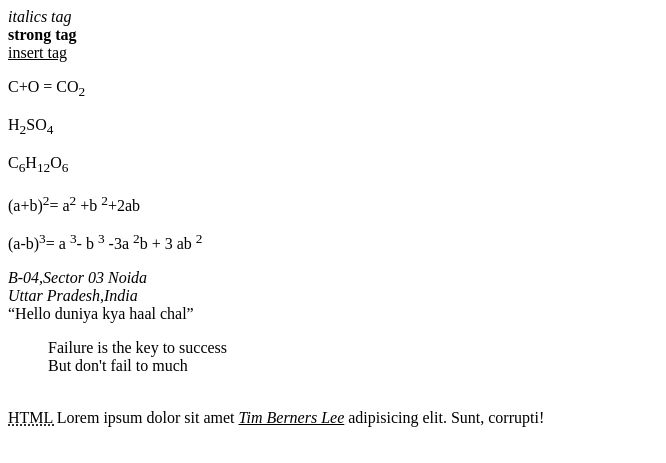
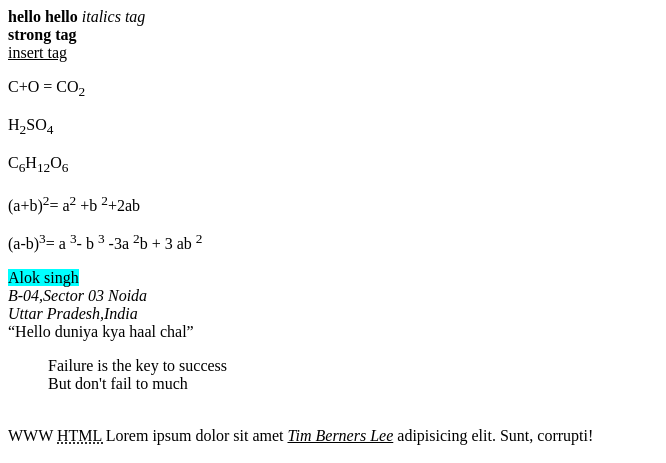
Before and after one commit to aloksingh72/Frontend, a plain HTML site: page HTML/index.html in a window 1280 px wide. Shown: the top 463 px of the page, without its empty margins (0-666 px from the left). Drawn offline with Linux system fonts and the light colour scheme.

Commit message:
html updated

```diff
--- a/HTML/index.html
+++ b/HTML/index.html
@@ -8,7 +8,8 @@
 </head>
 
 <body>
-
+<b>hello </b>
+<strong>hello</strong>
     <i >italics tag</i>
     <br>
     <strong>strong tag</strong>
@@ -32,8 +33,10 @@ Insert tag <ins></ins>
 <p>(a+b)<sup>2</sup>= a<sup>2</sup> +b <sup>2</sup>+2ab</p>
 <p>(a-b)<sup>3</sup>= a <sup>3</sup>- b <sup>3</sup> -3a <sup>2</sup>b + 3 ab <sup>2</sup></p>
 
+<span style="background-color: aqua;">Alok singh</span>
+
 <!-- --------------------address tag -->
- <address>
+ <address >
     B-04,Sector 03 Noida<br>
     Uttar Pradesh,India
  </address>
@@ -46,6 +49,9 @@ Insert tag <ins></ins>
 </blockquote>
 
 <br>
+<abb title="world wide web">
+    WWW
+</abb>
 <!-- abb tag is abbervation tag -->
  <!-- title is used to create tool tip jo neeche dropdown me show hoga  -->
  <abbr title="Hyper text Markup Language">
```
Also changed, not shown: HTML/hyperlinks.html (+3 -3 lines), 1 other file.
